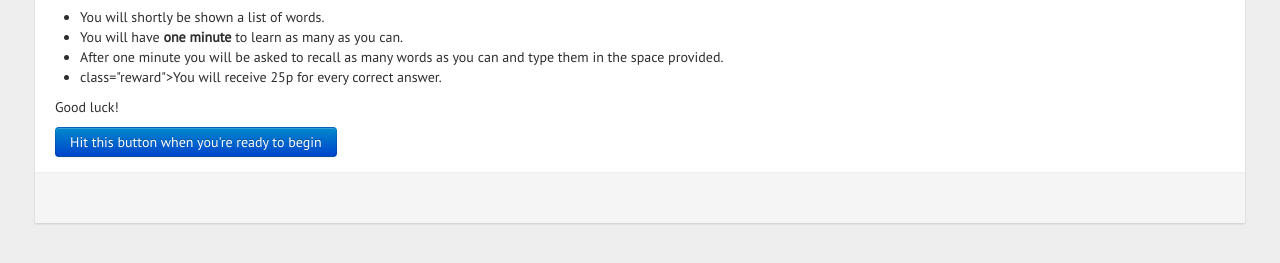
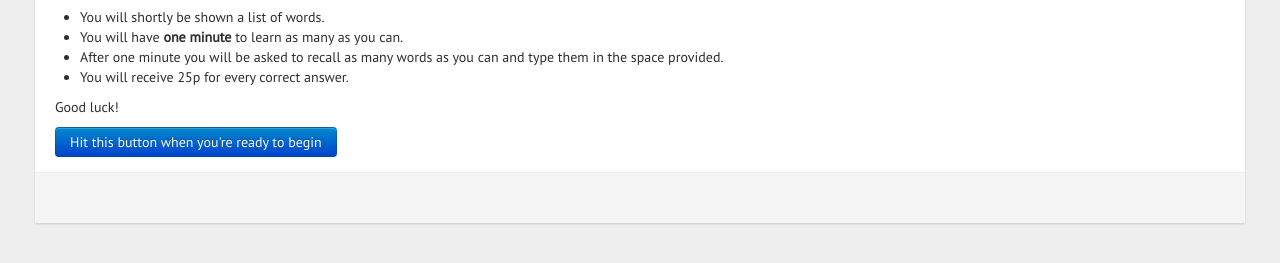
Before and after one commit to lfenby/vocab-app, a plain HTML site: page index.html in a window 1280 px wide. Shown: the part 113-376 px from the top of the page. Drawn offline with nearby package versions, Linux system fonts and the light colour scheme.

Commit message:
Update index.html

```diff
--- a/index.html
+++ b/index.html
@@ -39,7 +39,7 @@
       <li>You will shortly be shown a list of words.</li>
       <li>You will have <b>one minute</b> to learn as many as you can.</li>
        <li>After one minute you will be asked to recall as many words as you can and type them in the space provided.</li>
-      <li> class="reward">You will receive <span>25p</span> for every correct answer.</li>
+      <li class="reward">You will receive <span>25p</span> for every correct answer.</li>
     </ul>
     <p>Good luck!</p>
 
```
